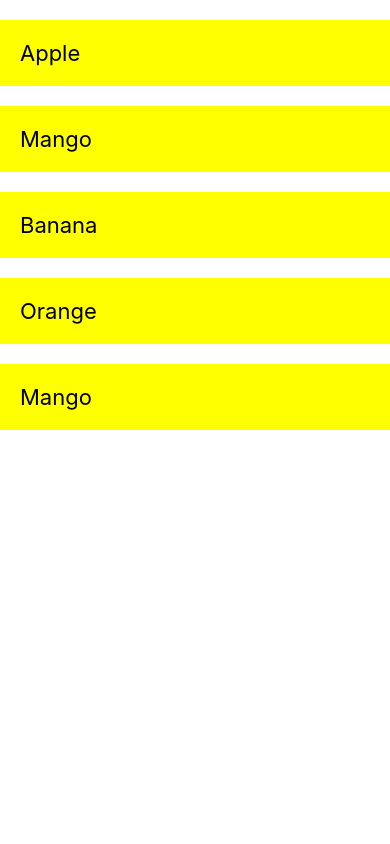
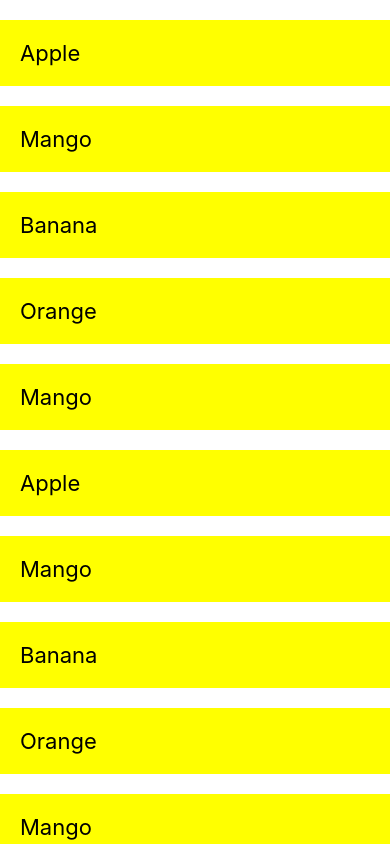
Before and after one commit to redhawk5200/Calculator-App, a React Native app: screen / in a window 390 px wide. Built offline with nearby package versions, Linux system fonts and the light colour scheme.

Commit message:
ScrollView

```diff
--- a/App.js
+++ b/App.js
@@ -2,7 +2,14 @@
 import React, {useState} from 'react';
 
 //here we import the properties like text, buttons etc from react native
-import {StyleSheet, Text, View, TextInput, Button} from 'react-native';
+import {
+  StyleSheet,
+  Text,
+  View,
+  TextInput,
+  Button,
+  ScrollView,
+} from 'react-native';
 
 export default function App() {
   const [fruit, setFruit] = useState([
@@ -11,9 +18,20 @@ export default function App() {
     {name: 'Banana', key: 3},
     {name: 'Orange', key: 4},
     {name: 'Mango', key: 5},
+    {name: 'Apple', key: 6},
+    {name: 'Mango', key: 7},
+    {name: 'Banana', key: 8},
+    {name: 'Orange', key: 9},
+    {name: 'Mango', key: 10},
+    {name: 'Apple', key: 11},
+    {name: 'Mango', key: 12},
+    {name: 'Banana', key: 13},
+    {name: 'Orange', key: 14},
+    {name: 'Mango', key: 15},
   ]);
   return (
     <View style={styles.container}>
+      <ScrollView>
         {fruit.map(item => {
           return (
             <View key={item.key}>
@@ -21,6 +39,7 @@ export default function App() {
             </View>
           );
         })}
+      </ScrollView>
     </View>
   );
 }
```
Lines whose indentation alone changed are shown as unchanged.
